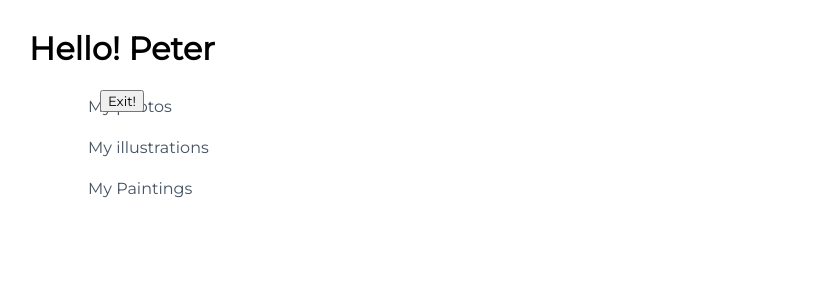
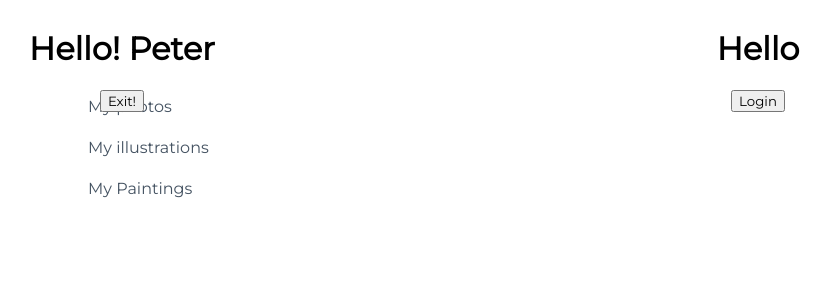
Before and after one commit to kedi1991/react-challenges2023, a React (Create React App) app in the folder my-app/: page / in a window 1280 px wide. Shown: the top 300 px of the page, without its empty margins (1-832 px from the left). Built offline with nearby package versions, Linux system fonts and the light colour scheme.

Commit message:
Add new class with state

```diff
--- a/my-app/src/App.js
+++ b/my-app/src/App.js
@@ -1,6 +1,7 @@
 import css from './App.module.css';
 import Sidebar from './components/Sidebar';
 import StatefulGreeting from './components/StatefulGreeting';
+import StatefulGreetingWithRespose from './components/StatefulGreetingWithResponse';
 
 function App() {
   return (
@@ -11,6 +12,7 @@ function App() {
       <StatefulGreeting myname="Peter">
 
       </StatefulGreeting>
+      <StatefulGreetingWithRespose></StatefulGreetingWithRespose>
 
     </div>
   );
--- /dev/null
+++ b/my-app/src/components/StatefulGreetingWithResponse.js
@@ -0,0 +1,32 @@
+import React from "react";
+
+class StatefulGreetingWithRespose extends React.Component{
+
+    constructor (props){
+        super(props)
+        this.state = {
+            greeting:"Hello",
+            buttonText:"Login"
+        }
+    }
+
+    manageClick = () => {
+        this.setState({
+            greeting: this.state.greeting === "Bye!"? "Hello": "Bye!",
+            buttonText: this.state.buttonText === "Logout"? "Login": "Logout"
+        }, () => {
+            console.log("you just clicked me......")
+
+        })
+
+    }
+
+     render(){
+        return <div>
+            <h1>{this.state.greeting}</h1>
+            <button onClick={this.manageClick}>{this.state.buttonText}</button>
+        </div>
+     }
+}
+
+export default StatefulGreetingWithRespose;
```
